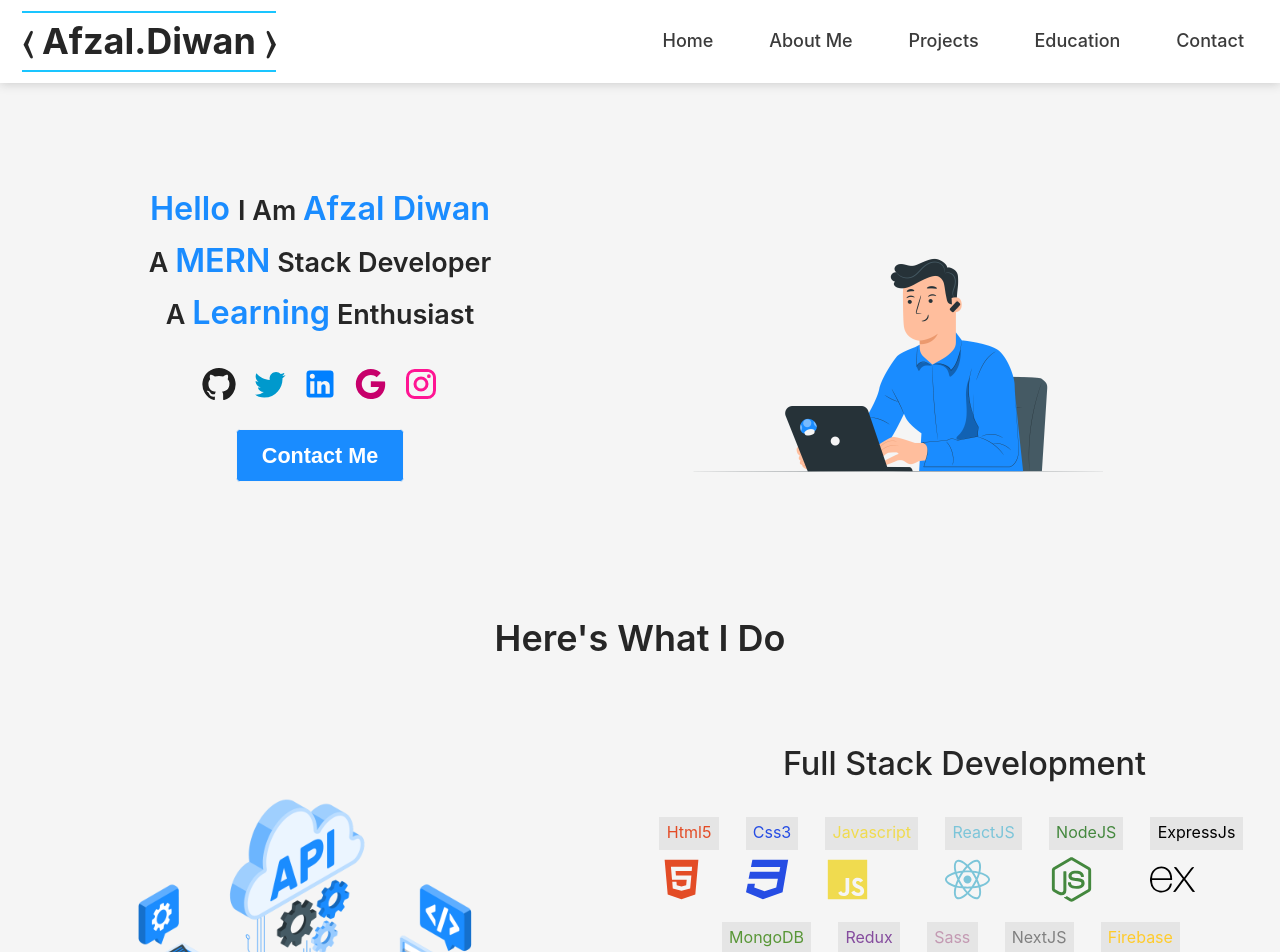
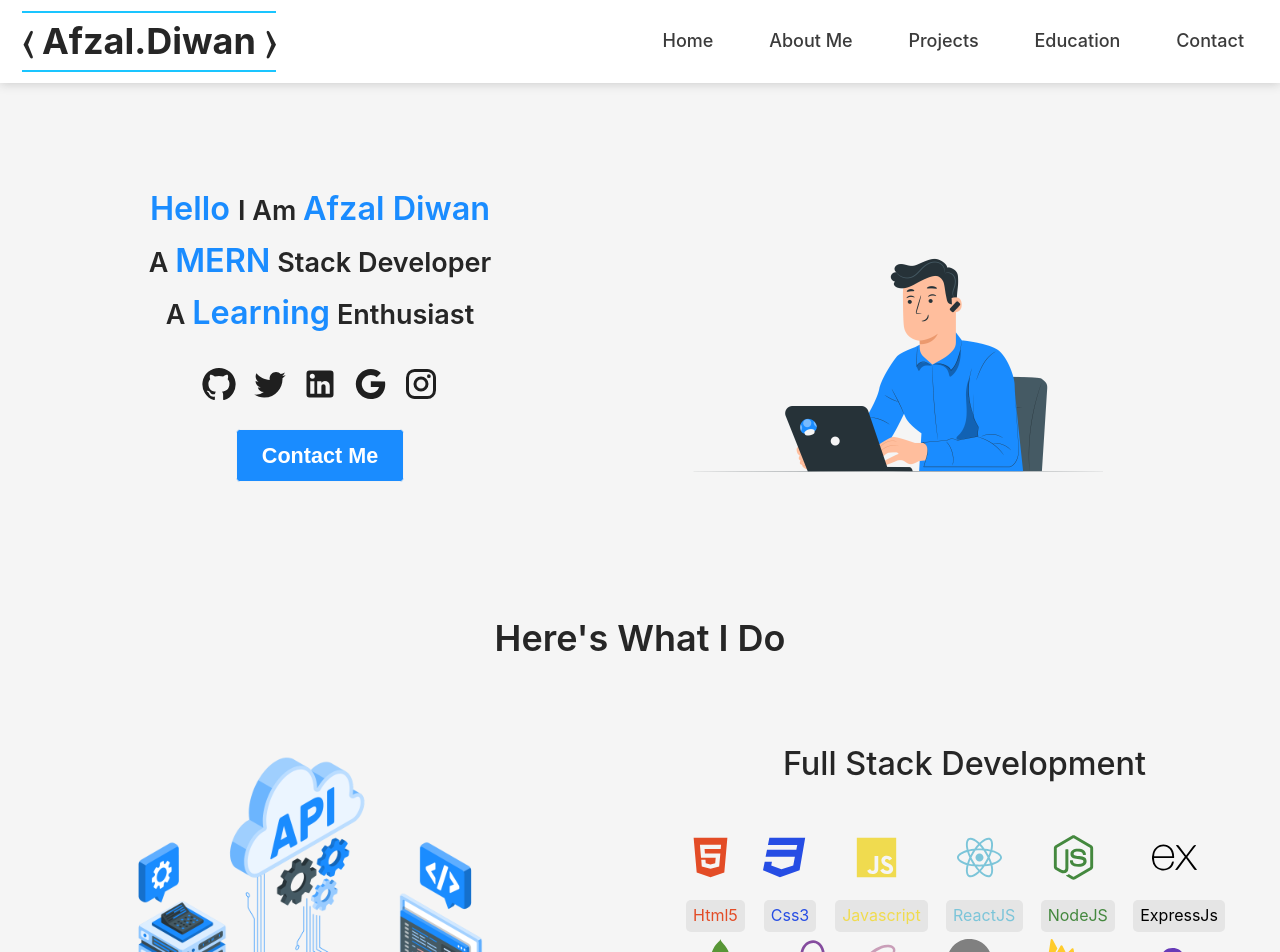
Before and after one commit to Afzal-husen/Portfolio-nextjs, a Next.js app: page / in a window 1280 px wide. Shown: the top 952 px of the page. Built offline with nearby package versions, Linux system fonts and the light colour scheme.

Commit message:
made changes in icons

```diff
--- a/src/components/Skills.jsx
+++ b/src/components/Skills.jsx
@@ -2,14 +2,17 @@ import {icons} from "../utils/icons.js"
 import styles from "../styles/Skills.module.css"
 
 const Skills = () => {
+
     return(
         <div className={styles.container}>
             {icons.map((icon) => (
-                <div style={{color: icon.iconColor}} className={`${styles.icon}`} key={icon.id}>
+                <div className={styles.wrapper} style={{color: icon.iconColor}} key={icon.id}>
+                    <div className={`${styles.icon}`} >
+                        {icon.icon}
+                    </div>
                     <div className={styles.name}>
                         {icon.name}
                     </div>
-                    {icon.icon}
                 </div>
             ))}
         </div>
--- a/src/pages/Home.jsx
+++ b/src/pages/Home.jsx
@@ -9,6 +9,7 @@ import {
   Google,
   Instagram,
 } from "@mui/icons-material";
+import Link from "next/link";
 
 const Home = () => {
   return (
@@ -30,13 +31,27 @@ const Home = () => {
                 <div className={styles.btn}>
                   {/* social handles */}
                   <div className={styles.icons}>
-                    <GitHub />
-                    <Twitter />
-                    <LinkedIn />
-                    <Google />
-                    <Instagram />
+                    <a href="https://github.com/Afzal-husen" target="_blank">
+                      <GitHub />
+                    </a>
+                    <a>
+                      <Twitter />
+                    </a>
+                    <a>
+                      <LinkedIn />
+                    </a>
+                    <a>
+                      <Google />
+                    </a>
+                    <a>
+                      <Instagram />
+                    </a>
                   </div>
-                  <button>Contact Me</button>
+                  <button>
+                    <Link href="/Contact">
+                      Contact Me
+                    </Link>
+                  </button>
                 </div>
               </div>
             </div>
--- a/src/styles/Home.module.css
+++ b/src/styles/Home.module.css
@@ -1,6 +1,3 @@
-.container {
-  /* padding: 1rem 2rem; */
-}
 
 .wrapper {
   display: flex;
@@ -64,57 +61,78 @@
   margin: 1.5rem 0;
 }
 
-.icons > :nth-child(1) {
+.icons a {
+  transition: 0.3s all ease;
+  border-radius: 50%;
+  width: 2rem;
+  height: 2rem;
+}
+
+.icons > a > :nth-child(1) {
+  font-size: 2rem;
+  width: 100%;
+  height: 100%;
   color: #1f1f1f;
-  font-size: 2rem;
-  border-radius: 50%;
   cursor: pointer;
 }
+
 .icons > :nth-child(1):hover {
   box-shadow: 0 0 5px #777777;
+  transform: scale(1.1);
+
 }
 
-.icons > :nth-child(2) {
+.icons > a >  :nth-child(2) {
   color: #0099cd;
   font-size: 2rem;
-  border-radius: 50%;
+  /* border-radius: 50%; */
   cursor: pointer;
+  /* transition: 0.3s all ease; */
 }
 
 .icons > :nth-child(2):hover {
   box-shadow: 0 0 5px #0099cd;
+  transform: scale(1.1);
+
 }
 
-.icons > :nth-child(3) {
+.icons > a > :nth-child(3) {
   color: #0080ff;
   font-size: 2rem;
   border-radius: 50%;
   cursor: pointer;
+  transition: 0.3s all ease;
 }
 .icons > :nth-child(3):hover {
   box-shadow: 0 0 5px #0080ff;
+  transform: scale(1.1);
+
 }
 
-.icons > :nth-child(4) {
+.icons > a > :nth-child(4) {
   color: #c7006b;
   font-size: 2rem;
   border-radius: 50%;
   cursor: pointer;
+  transition: 0.3s all ease;
 }
 
 .icons > :nth-child(4):hover {
   box-shadow: 0 0 5px #c7006b;
+  transform: scale(1.1);
 }
 
-.icons > :nth-child(5) {
+.icons > a > :nth-child(5) {
   color: #ff1593;
   font-size: 2rem;
   border-radius: 50%;
   cursor: pointer;
+  transition: 0.3s all ease;
 }
 
 .icons > :nth-child(5):hover {
   box-shadow: 0 0 5px #ff1593;
+  transform: scale(1.1);
 }
 
 /* for mobile */
--- a/src/styles/Skills.module.css
+++ b/src/styles/Skills.module.css
@@ -4,24 +4,46 @@
     /* gap: 1rem; */
     flex-wrap: wrap;
     justify-content: center;
+    padding: 0.6rem 0;
+}
+
+.wrapper {
+    display: flex;
+    flex-direction: column;
+    align-items: center;
+    transition: 0.3s all ease;
+
+}
+
+.wrapper:hover {
+    transform: scale(1.2);
 }
 
 .icon {
     font-size: 2.5rem;
     margin-right: 1.5rem;
     cursor: pointer;
-    transition: 0.3s all ease;
+    position: relative;
 }
 
-.icon:hover {
+/* .icon:hover {
     transform: scale(1.2);
-}
+} */
 
 .name {
     font-size: initial;
     background-color: rgb(229, 229, 229);
     padding: 0.2rem 0.4rem;
+    border-radius: 5px;
+    margin-right: 1rem;
+    transition: 0.3s all ease;
+    cursor: pointer;
 }
+
+/* .name:hover {
+    transform: scale(1.2);
+} */
+
 
 
 /* for mobile */
--- a/src/styles/globals.css
+++ b/src/styles/globals.css
@@ -14,7 +14,7 @@ body {
 }
 
 a {
-  color: #0070f3;
+  color: inherit;
   text-decoration: none;
 }
 
```
